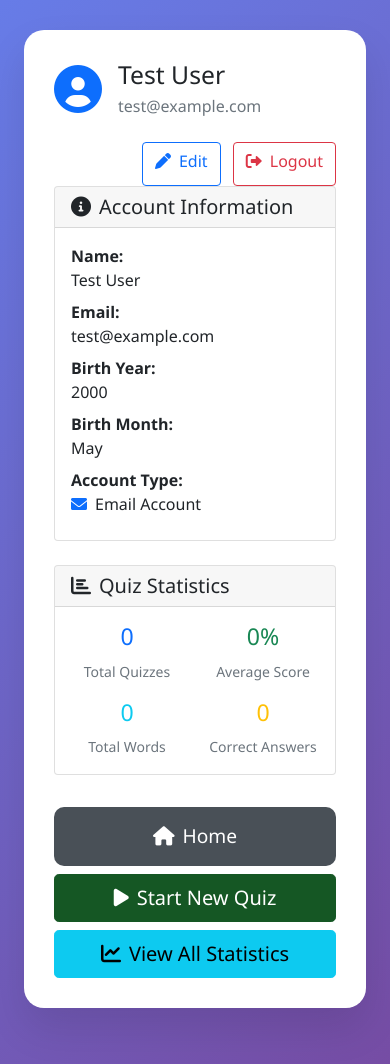
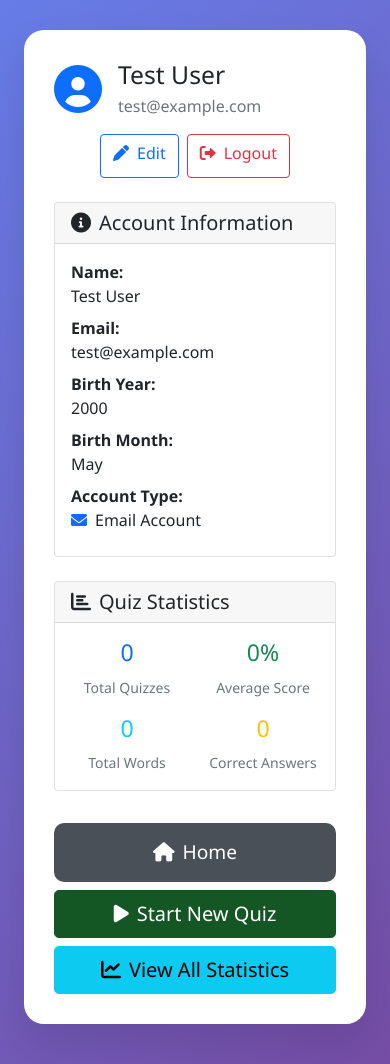
Before and after one commit to hkoren/word_quiz, a Flask app: page /profile in a window 390 px wide. Shown: the part 57-1121 px from the top of the page. Run offline with Flask 3, Linux system fonts and the light colour scheme; a user stored in the database is signed in; data comes from the database, SQL or seed files in the repository; data that the repository does not hold is empty; some libraries are stand-ins or nearby versions.

Commit message:
Fix Profile/Logout button layout on home and profile pages
Replace text-end + me-2 spacing (misaligned vertically, wrapped awkwardly
on mobile) with a responsive flex group: vertically centered, right-aligned
on desktop, centered and evenly gapped on mobile.

Co-Authored-By: Claude Opus 4.8 <noreply@anthropic.com>

```diff
--- a/templates/profile.html
+++ b/templates/profile.html
@@ -5,9 +5,9 @@
 {% block content %}
 <div class="container">
     <div class="quiz-container">
-        <div class="row">
+        <div class="row align-items-center">
             <div class="col-md-8">
-                <div class="d-flex align-items-center mb-4">
+                <div class="d-flex align-items-center mb-3 mb-md-4">
                     <i class="fas fa-user-circle fa-3x text-primary me-3"></i>
                     <div>
                         <h2 class="mb-1">{{ user.name }}</h2>
@@ -15,13 +15,15 @@
                     </div>
                 </div>
             </div>
-            <div class="col-md-4 text-end">
-                <a href="{{ url_for('profile_edit') }}" class="btn btn-outline-primary me-2">
-                    <i class="fas fa-pen me-2"></i>Edit
-                </a>
-                <a href="{{ url_for('logout') }}" class="btn btn-outline-danger">
-                    <i class="fas fa-sign-out-alt me-2"></i>Logout
-                </a>
+            <div class="col-md-4">
+                <div class="d-flex flex-wrap gap-2 justify-content-center justify-content-md-end mb-4">
+                    <a href="{{ url_for('profile_edit') }}" class="btn btn-outline-primary">
+                        <i class="fas fa-pen me-2"></i>Edit
+                    </a>
+                    <a href="{{ url_for('logout') }}" class="btn btn-outline-danger">
+                        <i class="fas fa-sign-out-alt me-2"></i>Logout
+                    </a>
+                </div>
             </div>
         </div>
 
```
Also changed, not shown: templates/index.html (+11 -9 lines).
